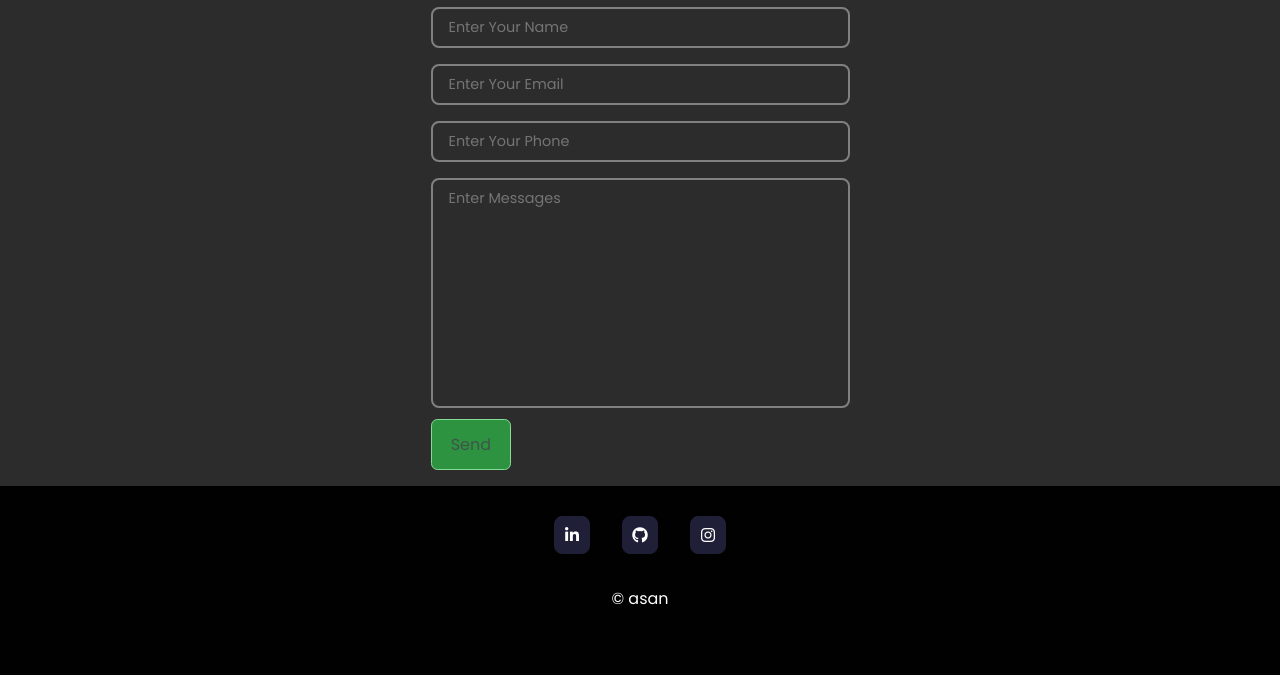
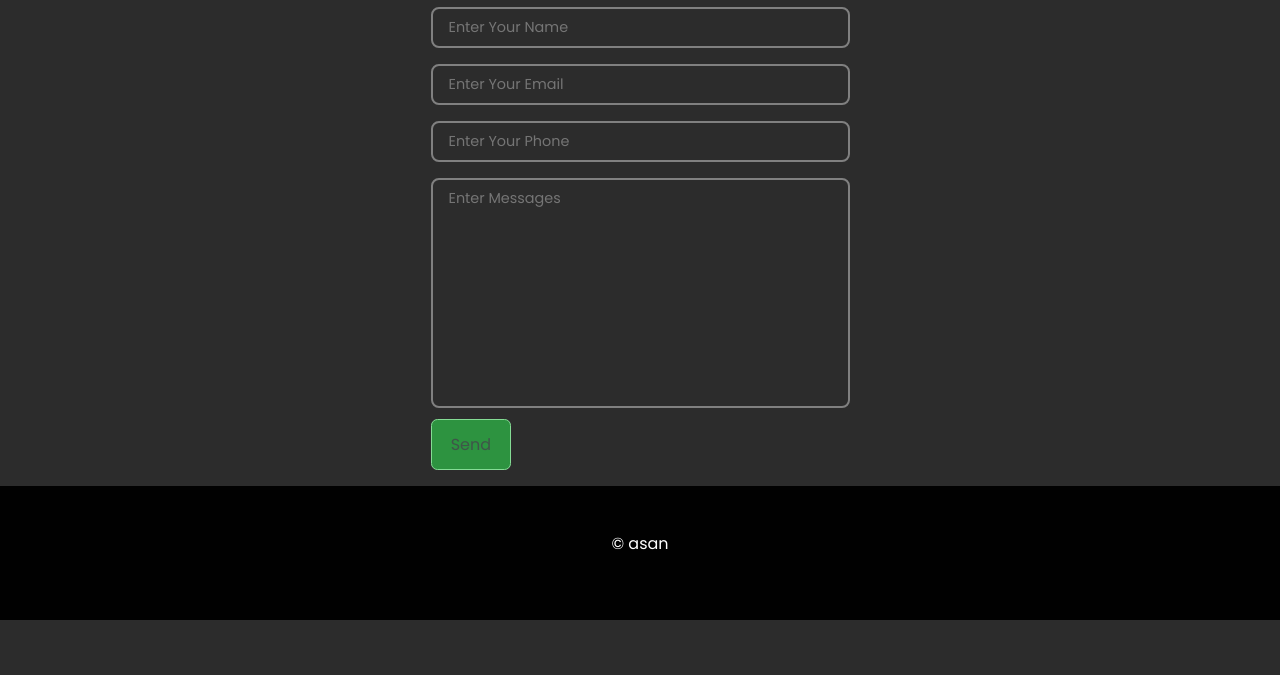
Before and after one commit to IliasBekazarov/django_portfolio, a Django app: page / in a window 1280 px wide. Shown: the part 2399-3074 px from the top of the page. After the commit the page ends 3019 px from the top, so only its background shows below. Run offline with Django 3.2, Linux system fonts and the light colour scheme; data comes from the database, SQL or seed files in the repository; some libraries are stand-ins or nearby versions.

Commit message:
Update home.html

```diff
--- a/portfolio/Base/templates/home.html
+++ b/portfolio/Base/templates/home.html
@@ -136,17 +136,6 @@
     <!-- Footer Section -->
     <footer id="footer">
 
-        <ul class="flex s-center w-80 font-awesome">
-            <a href="https://linkedin.com" target="_blank">
-                <li><i class="fa-brands fa-linkedin-in"></i></li>
-            </a>
-            <a href="https://github.com" target="_blank">
-                <li><i class="fa-brands fa-github"></i></li>
-            </a>
-            <a href="https://instagram.com" target="_blank">
-                <li><i class="fa-brands fa-instagram"></i></li>
-            </a>
-        </ul>
         <p class="t-center my-2 poppins">
             &copy; {{ about_me.name }}
             <span class="cpy-white poppins"></span>
```
